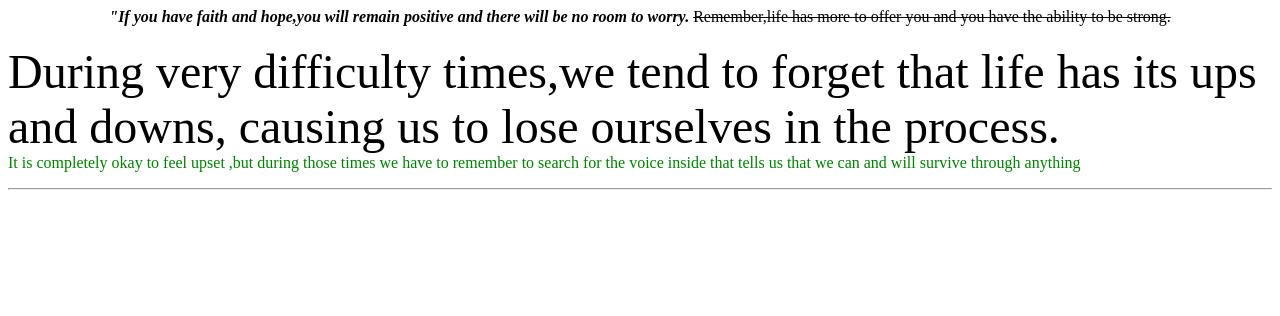
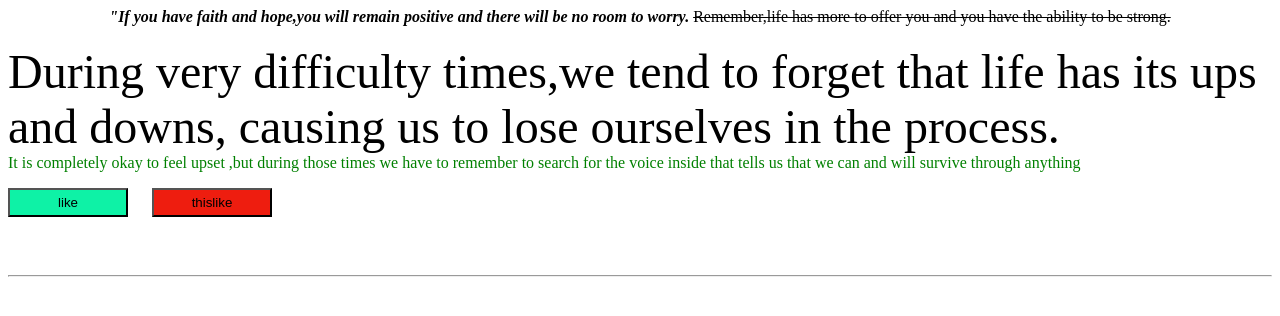
Before and after one commit to Dhanashree312/practice-repo, a plain HTML site: page index.html in a window 1280 px wide. Drawn offline with Linux system fonts and the light colour scheme.

Commit message:
addedbutton in index.html, added style to button css/style.css

```diff
--- a/css/style.css
+++ b/css/style.css
@@ -0,0 +1,11 @@
+.btn-1{
+    background-color: rgb(14, 242, 166);
+    width: 120px;
+    padding: 5px;
+    margin-bottom: 50px;
+
+}
+.btn-2{
+    background-color: rgb(238, 29, 15);
+    margin-left: 20px;
+}
--- a/index.html
+++ b/index.html
@@ -1,6 +1,8 @@
 <HTML>
 <HEAD>
 <TITLE>MY PAGE</TITLE>
+<link rel="stylesheet" href="./css/style.css"/>
+<style></style>
 </HEAD>
 <BODY>
 <P><CENTER><B><I>"If you have faith and hope,you will remain positive and there will be no room to worry.</B></I>
@@ -10,6 +12,8 @@ causing us to lose ourselves in the process.</font><BR>
 <FONT COLOR="GREEN">It is completely okay to feel upset ,but during those times
 we have to remember to search for the voice inside that tells us that we can and will survive through anything
 </FONT><BR></P>
+    <button class="btn-1">like</button>
+    <button class="btn-1 btn-2">thislike</button>
 <HR>
 </BODY>
 </HTML>
```
